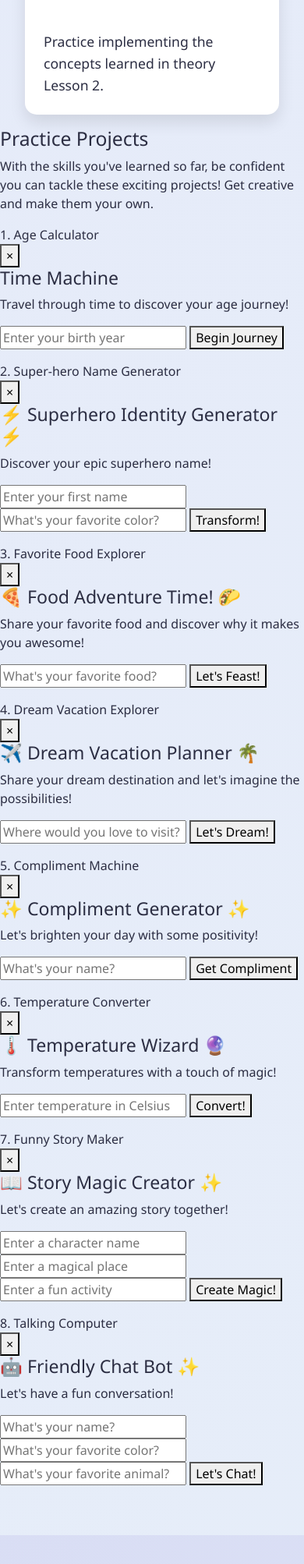
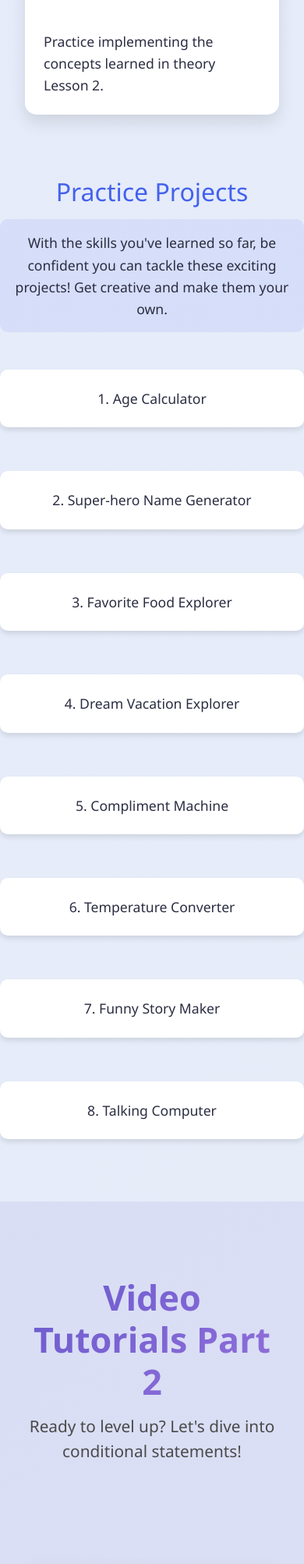
Before and after one commit to Lilian-Powers/CodeCraft-, a Flask app: page /tutorials in a window 390 px wide. Shown: the part 2247-4253 px from the top of the page at 78% size. Run offline with Flask 3, Linux system fonts and the light colour scheme; the visitor is signed in with stand-in values (Sample User, id 1); parts of the project's set-up code (start-up, migrations or seed data) failed here and were passed over.

Commit message:
Assistant checkpoint: Add styling for practice projects and modal components
Assistant generated file changes:
- templates/tutorials.html: Add styling for practice projects section, Add modal and project content styles

---

User prompt:

now let us style the 8 practice projects in the tutorials.html by looking at this code i have sent you from github, look for the css to style the practice projects and any other styling that is related to their styling and save it in the current tutorials.html so as to style and make responsive and fully functional the 8 practice projects on our website do not change anything else just look at the code and style the 8 practice projects only.

```diff
--- a/templates/tutorials.html
+++ b/templates/tutorials.html
@@ -243,6 +243,111 @@
 </div>
 
 <style>
+/* Practice Projects styles */
+.practice-projects {
+    max-width: 1200px;
+    margin: 4rem auto;
+    padding: 0;
+    position: relative;
+}
+
+.projects-header {
+    text-align: center;
+    margin-bottom: 2rem;
+}
+
+.projects-header h2 {
+    color: var(--primary-color);
+    font-size: 2rem;
+    margin-bottom: 1rem;
+}
+
+.tutor-message {
+    color: var(--text-color);
+    font-size: 1.1rem;
+    line-height: 1.6;
+    max-width: 800px;
+    margin: 0 auto;
+    padding: 1rem;
+    background-color: rgba(67, 97, 238, 0.1);
+    border-radius: 10px;
+}
+
+.projects-grid {
+    display: grid;
+    grid-template-columns: repeat(auto-fit, minmax(250px, 1fr));
+    gap: 1.5rem;
+    margin-top: 2rem;
+}
+
+.project-item {
+    background: white;
+    padding: 1.5rem;
+    border-radius: 10px;
+    box-shadow: 0 4px 6px rgba(0,0,0,0.1);
+    transition: transform 0.3s ease;
+    font-size: 1.1rem;
+    color: var(--text-color);
+    text-align: center;
+    position: relative;
+    cursor: pointer;
+}
+
+.project-item:not(.open):hover {
+    transform: translateY(-5px);
+    background: linear-gradient(135deg, rgba(67, 97, 238, 0.1), rgba(72, 149, 239, 0.1));
+}
+
+.modal-overlay {
+    display: none;
+    position: fixed;
+    top: 0;
+    left: 0;
+    right: 0;
+    bottom: 0;
+    background: rgba(0, 0, 0, 0.8);
+    backdrop-filter: blur(5px);
+    z-index: 2000000;
+    opacity: 0;
+    transition: opacity 0.3s ease-out;
+    pointer-events: none;
+}
+
+.project-front {
+    cursor: pointer;
+    position: relative;
+}
+
+.project-front::after {
+    content: "Click to play! 🎮";
+    position: absolute;
+    top: 50%;
+    left: 50%;
+    transform: translate(-50%, -50%);
+    background: linear-gradient(145deg, #4361ee, #3f37c9);
+    color: white;
+    padding: 0.8rem 1.5rem;
+    border-radius: 10px;
+    font-size: 1.1rem;
+    opacity: 0;
+    transition: opacity 0.3s ease;
+    pointer-events: none;
+    white-space: nowrap;
+    box-shadow: 0 4px 15px rgba(0,0,0,0.2);
+    z-index: 2;
+}
+
+.project-item:hover .project-front::after {
+    opacity: 1;
+    animation: pulse 2s ease-in-out infinite;
+}
+
+@keyframes pulse {
+    0% { transform: translate(-50%, -50%) scale(1); }
+    50% { transform: translate(-50%, -50%) scale(1.005); }
+    100% { transform: translate(-50%, -50%) scale(1); }
+}
+
 /* Base styles for tutorials page */
 .tutorials-container {
     padding: 4rem 0;
@@ -365,6 +470,104 @@
 .btn-primary:hover {
     transform: translateY(-2px);
     box-shadow: 0 4px 15px rgba(106, 90, 205, 0.3);
+}
+
+/* Modal Content Styles */
+.calculator-content, .superhero-content, .food-content, .vacation-content,
+.compliment-content, .temp-content, .story-content, .talking-content {
+    display: none;
+    position: fixed;
+    top: 50%;
+    left: 50%;
+    transform: translate(-50%, -50%);
+    width: min(90vw, 400px);
+    max-height: calc(100vh - 120px);
+    overflow-y: auto;
+    border-radius: 20px;
+    box-shadow: 0 15px 30px rgba(0,0,0,0.3);
+    padding: 2rem;
+    z-index: 2000001;
+    color: white;
+}
+
+.calculator-content { background: linear-gradient(145deg, #2c3e50, #3498db); }
+.superhero-content { background: linear-gradient(145deg, #9c27b0, #673ab7); }
+.food-content { background: linear-gradient(145deg, #ff9800, #ff5722); }
+.vacation-content { background: linear-gradient(145deg, #2196f3, #03a9f4); }
+.compliment-content { background: linear-gradient(145deg, #FF1493, #FF69B4); }
+.temp-content { background: linear-gradient(145deg, #8E44AD, #9B59B6); }
+.story-content { background: linear-gradient(145deg, #FF6B6B, #FF8E53); }
+.talking-content { background: linear-gradient(145deg, #6C5CE7, #a55eea); }
+
+.close-btn {
+    position: absolute;
+    top: 10px;
+    right: 10px;
+    background: none;
+    border: none;
+    color: white;
+    font-size: 24px;
+    cursor: pointer;
+    padding: 5px 10px;
+    border-radius: 50%;
+    transition: background-color 0.3s;
+}
+
+.close-btn:hover {
+    background-color: rgba(255,255,255,0.1);
+}
+
+/* Common input styles */
+.game-input, .hero-input, .food-input, .vacation-input,
+.compliment-input, .temp-input, .story-input, .chat-input {
+    width: 100%;
+    padding: 1rem;
+    margin-bottom: 1rem;
+    border: 2px solid rgba(255,255,255,0.2);
+    border-radius: 12px;
+    background: rgba(255,255,255,0.1);
+    color: white;
+    font-size: 1rem;
+}
+
+/* Common button styles */
+.game-btn, .generate-btn {
+    width: 100%;
+    padding: 1rem;
+    border: none;
+    border-radius: 12px;
+    font-size: 1.1rem;
+    font-weight: 600;
+    cursor: pointer;
+    transition: all 0.3s ease;
+    text-transform: uppercase;
+    letter-spacing: 1px;
+    color: white;
+}
+
+/* Common result styles */
+.game-result, .hero-result, .food-result, .vacation-result,
+.compliment-result, .temp-result, .story-result, .chat-result {
+    margin-top: 1.5rem;
+    padding: 1rem;
+    background: rgba(255,255,255,0.1);
+    border-radius: 12px;
+    color: white;
+    font-size: 1.1rem;
+    min-height: 80px;
+    display: flex;
+    align-items: center;
+    justify-content: center;
+    text-align: center;
+}
+
+@media (max-width: 768px) {
+    .calculator-content, .superhero-content, .food-content, .vacation-content,
+    .compliment-content, .temp-content, .story-content, .talking-content {
+        width: 95vw;
+        padding: 1.5rem;
+        max-height: 90vh;
+    }
 }
 </style>
 
```
